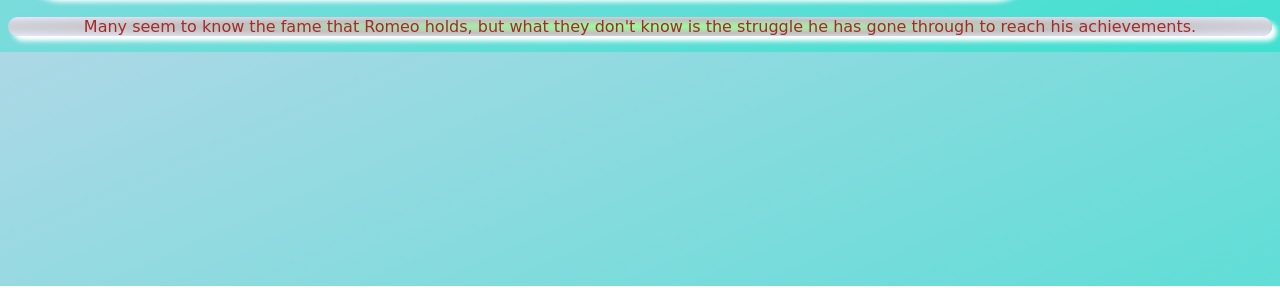
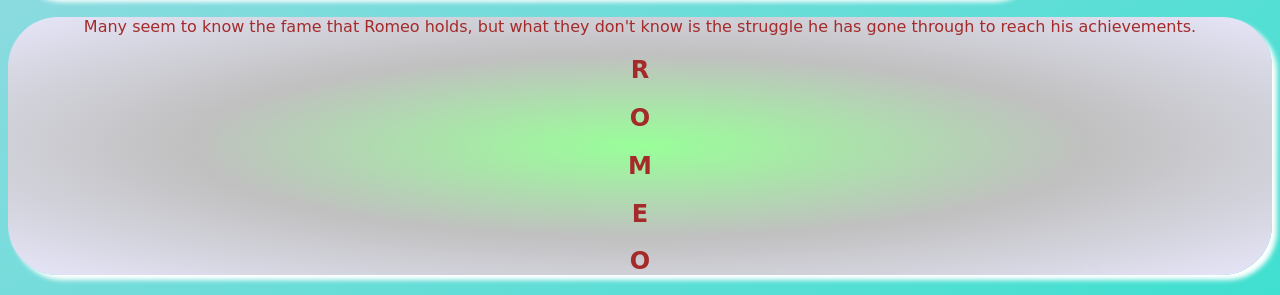
Before and after one commit to brittanym3578/css3-project, a plain HTML site: page index.html in a window 1280 px wide. Shown: the part 514-809 px from the top of the page. Drawn offline with Linux system fonts and the light colour scheme.

Commit message:
add romeo text

```diff
--- a/index.html
+++ b/index.html
@@ -15,6 +15,11 @@
   <div class="paragraph">
     <p>Many seem to know the fame that Romeo holds, but what they don't know is the struggle he has gone through to reach his achievements.
 </p>
+<h2>R</h2>
+<h2>O</h2>
+<h2>M</h2>
+<h2>E</h2>
+<h2>O</h2>
   </div>
   </body>
 </html>
```
